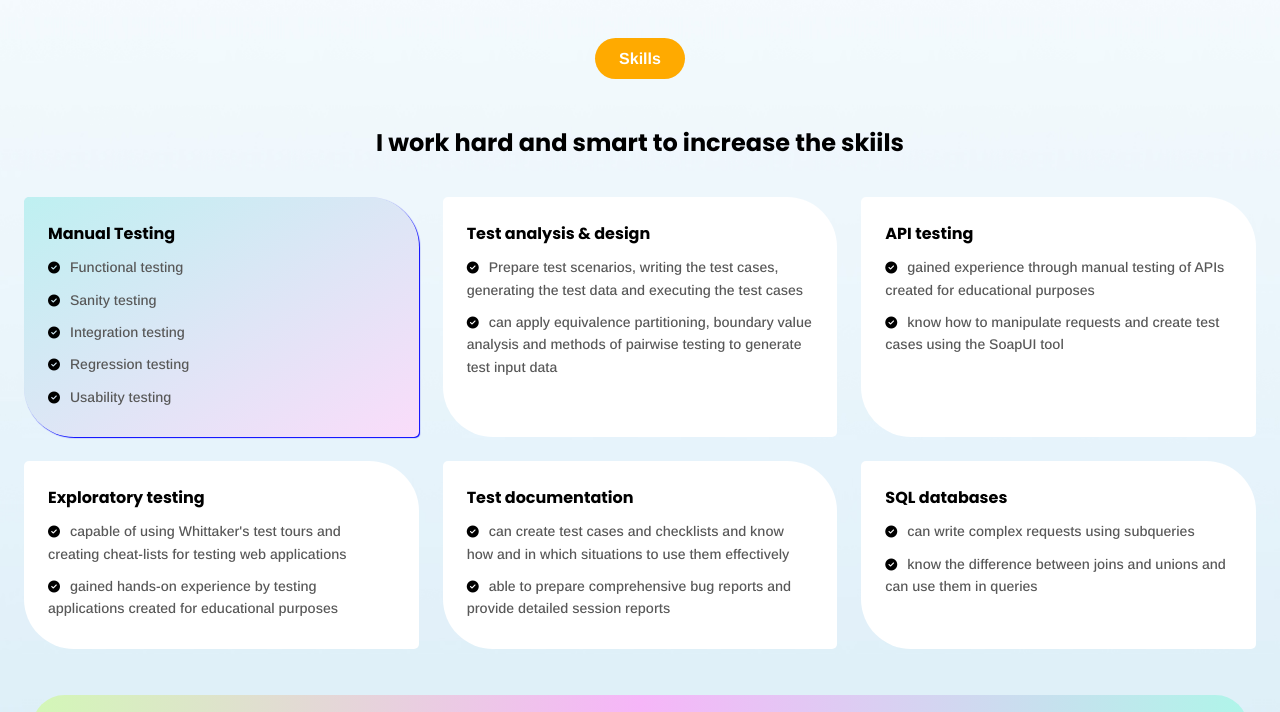
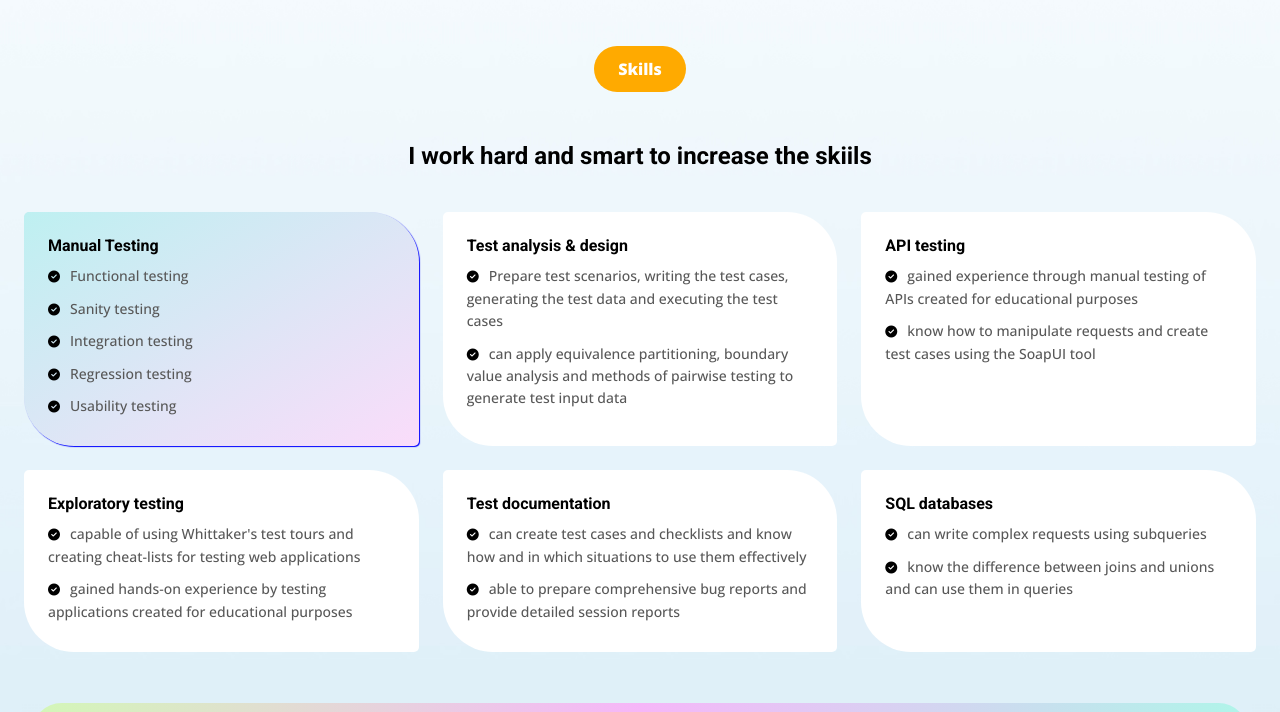
Before and after one commit to bgadkane27/Portfolio-Project, a plain HTML site: page index.html in a window 1280 px wide. Shown: the part 1613-2325 px from the top of the page. Drawn offline with nearby package versions, Linux system fonts and the light colour scheme.

Commit message:
font family changed

```diff
--- a/CSS/style.css
+++ b/CSS/style.css
@@ -2,7 +2,7 @@
     margin: 0;
     padding: 0;
     box-sizing: border-box;
-    font-family: "Arimo", sans-serif;
+    font-family: "Open Sans", sans-serif;
 }
 
 html {
@@ -15,7 +15,7 @@
 h4,
 h5,
 h6 {
-    font-family: "Poppins", sans-serif;
+    font-family: "Roboto", sans-serif;
 }
 
 p,
--- a/index.html
+++ b/index.html
@@ -10,11 +10,8 @@
     <link rel="stylesheet" href="https://cdnjs.cloudflare.com/ajax/libs/font-awesome/6.1.0/css/all.min.css"
         integrity="sha512-10/jx2EXwxxWqCLX/hHth/vu2KY3jCF70dCQB8TSgNjbCVAC/8vai53GfMDrO2Emgwccf2pJqxct9ehpzG+MTw=="
         crossorigin="anonymous" referrerpolicy="no-referrer" />
-    <link href="https://fonts.googleapis.com/css2?family=Arimo:ital,wght@0,400..800;1,400..800&display=swap"
-        rel="stylesheet">
-    <link
-        href="https://fonts.googleapis.com/css2?family=Poppins:ital,wght@0,100;0,200;0,300;0,400;0,500;0,600;0,700;0,800;0,900;1,100;1,200;1,300;1,400;1,500;1,600;1,700;1,800;1,900&display=swap"
-        rel="stylesheet">
+    <link href="https://fonts.googleapis.com/css2?family=Roboto:ital,wght@0,100;0,300;0,400;0,500;0,700;0,900;1,100;1,300;1,400;1,500;1,700;1,900&display=swap" rel="stylesheet">
+    <link href="https://fonts.googleapis.com/css2?family=Open+Sans:ital,wght@0,300..800;1,300..800&display=swap" rel="stylesheet">
     <link rel="stylesheet" href="CSS/style.css">
 </head>
 
```
